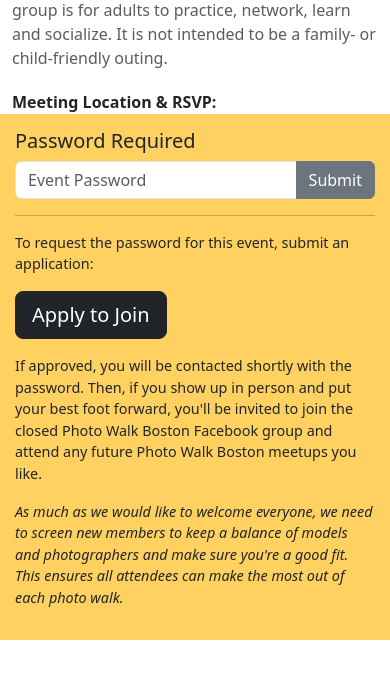
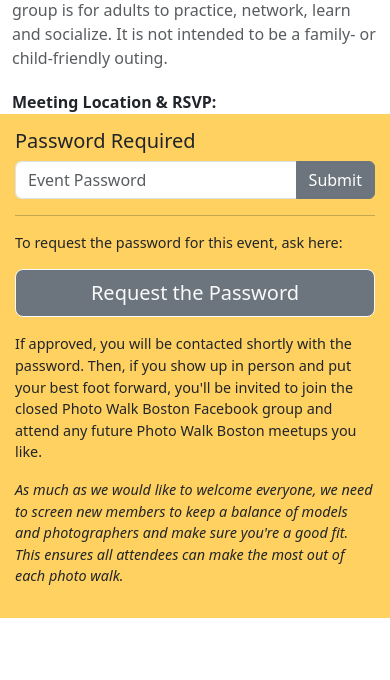
Before and after one commit to amacrobert/photowalkboston, a Symfony app: template templates/event.html.twig in a window 390 px wide. Shown: the part 762-1442 px from the top of the page. Run offline with Twig, Linux system fonts and the light colour scheme; the template is opened without the code that fills it, so the values that code supplies are empty; some libraries are stand-ins or nearby versions.

Commit message:
fix responsive navbar & other minor styling

```diff
--- a/public/css/main.css
+++ b/public/css/main.css
@@ -194,6 +194,7 @@ dt:after {
 .team-card .social-btn {
     font-size: 18px;
     margin: 0 3px;
+    text-decoration: none;
 }
 
 .team-card .social-btn:hover {
--- a/templates/base.html.twig
+++ b/templates/base.html.twig
@@ -39,22 +39,22 @@
             <div class="container">
                 {% block nav %}
                     <a class="navbar-brand js-scroll-trigger header--title" href="/#page-top">Photo Walk Boston</a>
-                    <button class="navbar-toggler" type="button" data-toggle="collapse" data-target="#navbarResponsive" aria-controls="navbarResponsive" aria-expanded="false" aria-label="Toggle navigation">
+                    <button class="navbar-toggler" type="button" data-bs-toggle="collapse" data-bs-target="#navbarResponsive" aria-controls="navbarResponsive" aria-expanded="false" aria-label="Toggle navigation">
                         <span class="navbar-toggler-icon"></span>
                     </button>
                     <div class="collapse navbar-collapse" id="navbarResponsive">
                         <ul class="navbar-nav ml-auto">
                             <li class="nav-item">
-                                <a class="nav-link js-scroll-trigger" href="/#events">Upcoming Events</a>
+                                <a class="nav-link" href="/#events">Upcoming Events</a>
                             </li>
                             <li class="nav-item">
-                                <a class="nav-link js-scroll-trigger" href="/#featured">Photos</a>
+                                <a class="nav-link" href="/#featured">Photos</a>
                             </li>
                             <li class="nav-item">
-                                <a class="nav-link js-scroll-trigger" href="/#about">About</a>
+                                <a class="nav-link" href="/#about">About</a>
                             </li>
                             <li class="nav-item">
-                                <a class="nav-link js-scroll-trigger" href="/#team">The Team</a>
+                                <a class="nav-link" href="/#team">The Team</a>
                             </li>
                         </ul>
                     </div>
--- a/templates/event.html.twig
+++ b/templates/event.html.twig
@@ -136,10 +136,10 @@
                                         {% if applicationPending %}
                                             <p><strong>You have already submitted an application to join.</strong></p>
                                         {% else %}
-                                            <p>To request the password for this event, submit an application:</p>
+                                            <p>To request the password for this event, ask here:</p>
                                             <p>
-                                                <button type="button" class="btn btn-lg btn-dark" data-bs-toggle="modal" data-bs-target="#applicationModal">
-                                                    Apply to Join
+                                                <button type="button" class="btn btn-lg btn-secondary btn-outline-light" style="width: 100%" data-bs-toggle="modal" data-bs-target="#applicationModal">
+                                                    Request the Password
                                                 </button>
                                             </p>
                                             <p>If approved, you will be contacted shortly with the password. Then, if you show up in person and put your best foot forward, you'll be invited to join the closed Photo Walk Boston Facebook group and attend any future Photo Walk Boston meetups you like.</p>
```
Also changed, not shown: templates/partials/team.html.twig (+0 -10 lines).
